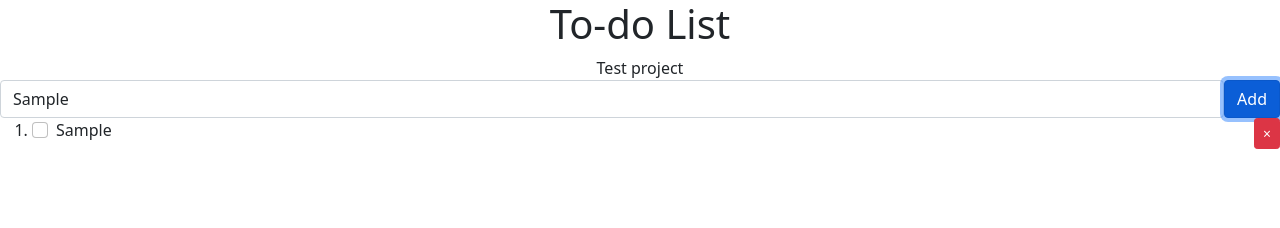
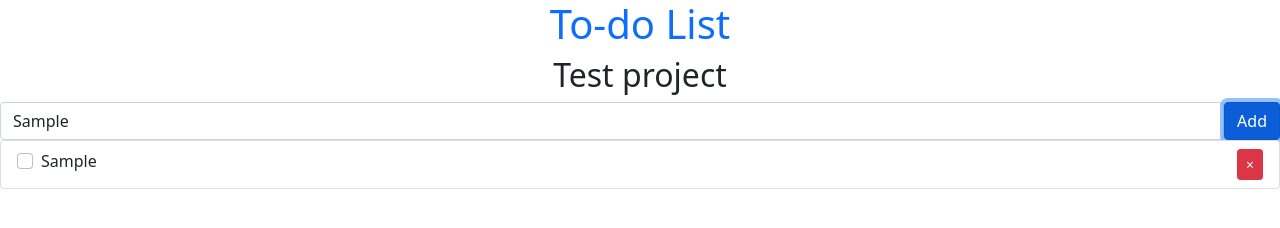
Before and after one commit to trungne/todolist, a website built with webpack: page dist/index.html in a window 1280 px wide. Both pictures are taken after typing "Sample" into the empty fields and a click on the button "Add". Built offline with nearby package versions, Linux system fonts and the light colour scheme.

Commit message:
style task items

```diff
--- a/src/index.js
+++ b/src/index.js
@@ -6,7 +6,7 @@ import ('./scss/app.scss');
 const { createProject } = require('./project');
 const createHeader = function() {
     const title = document.createElement("div");
-    title.classList.add("header")
+    title.classList.add("header", "text-primary")
 
     const titleText = document.createElement("h1");
     titleText.textContent = "To-do List";
--- a/src/project.js
+++ b/src/project.js
@@ -33,13 +33,13 @@ const createProject = function(id, description){
     container.classList.add(CLASS.PROJECT_CONTAINER);
     container.id = id;
 
-    const descriptionTag = document.createElement("div");
+    const descriptionTag = document.createElement("h2");
     descriptionTag.classList.add(CLASS.PROJECT_DESCRIPTION);
     descriptionTag.textContent = description;
 
     // an order list of tasks
     const project = document.createElement("ol");
-    project.classList.add(CLASS.PROJECT);
+    project.classList.add(CLASS.PROJECT, "list-group");
 
     const controlBox = createProjectControlBox(container.id);
 
@@ -61,9 +61,7 @@ const addBtnHandler = function(event){
         return;
     }
 
-    const taskNum = projectList.childNodes.length;
-    const taskID = `${projectID}-task-${taskNum}`;
-    console.log(taskID);
+    const taskID = `${projectID}-task-${projectList.childNodes.length}`;
     projectList.appendChild(createTask(textField.value, taskID));
 }
 
--- a/src/task.js
+++ b/src/task.js
@@ -1,7 +1,8 @@
 import * as CLASS from './classnames';
 
 const createTask = function(description, id){
-    const task = document.createElement("li");
+    const taskItem = document.createElement("li");
+    taskItem.classList.add("list-group-item");
 
     const taskContainer = document.createElement("div");
     taskContainer.classList.add(CLASS.TASK);
@@ -26,13 +27,13 @@ const createTask = function(description, id){
     removeBtn.innerHTML = "&times;";
     removeBtn.classList.add(CLASS.TASK_REMOVE_BUTTON, "btn", "btn-danger", "btn-sm");
     removeBtn.addEventListener("click", () => {
-        task.remove();
+        taskItem.remove();
     })
 
     taskForm.append(taskCheck, taskLabel);
     taskContainer.append(taskForm, removeBtn);
-    task.append(taskContainer);
-    return task;
+    taskItem.append(taskContainer);
+    return taskItem;
 }
 
 export {createTask};
```
Also changed, not shown: dist/index.html, 2 other files.
